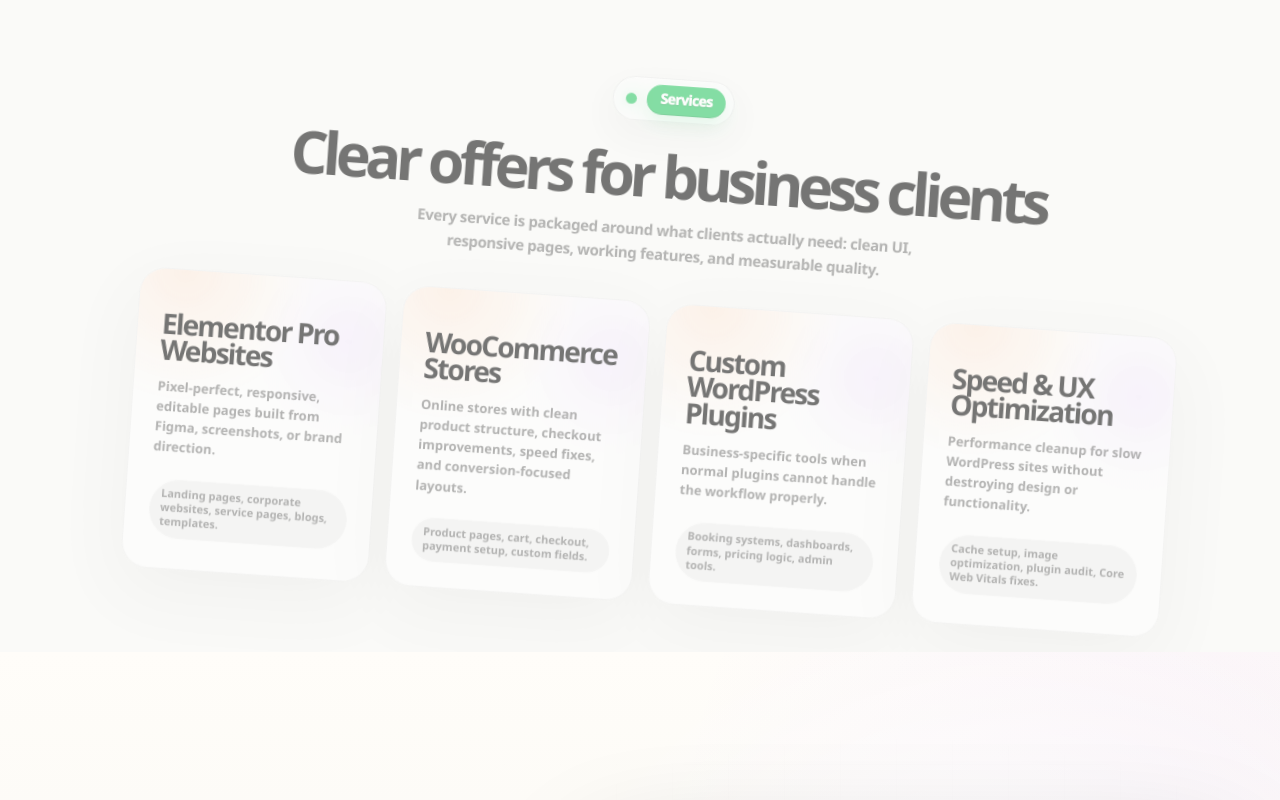
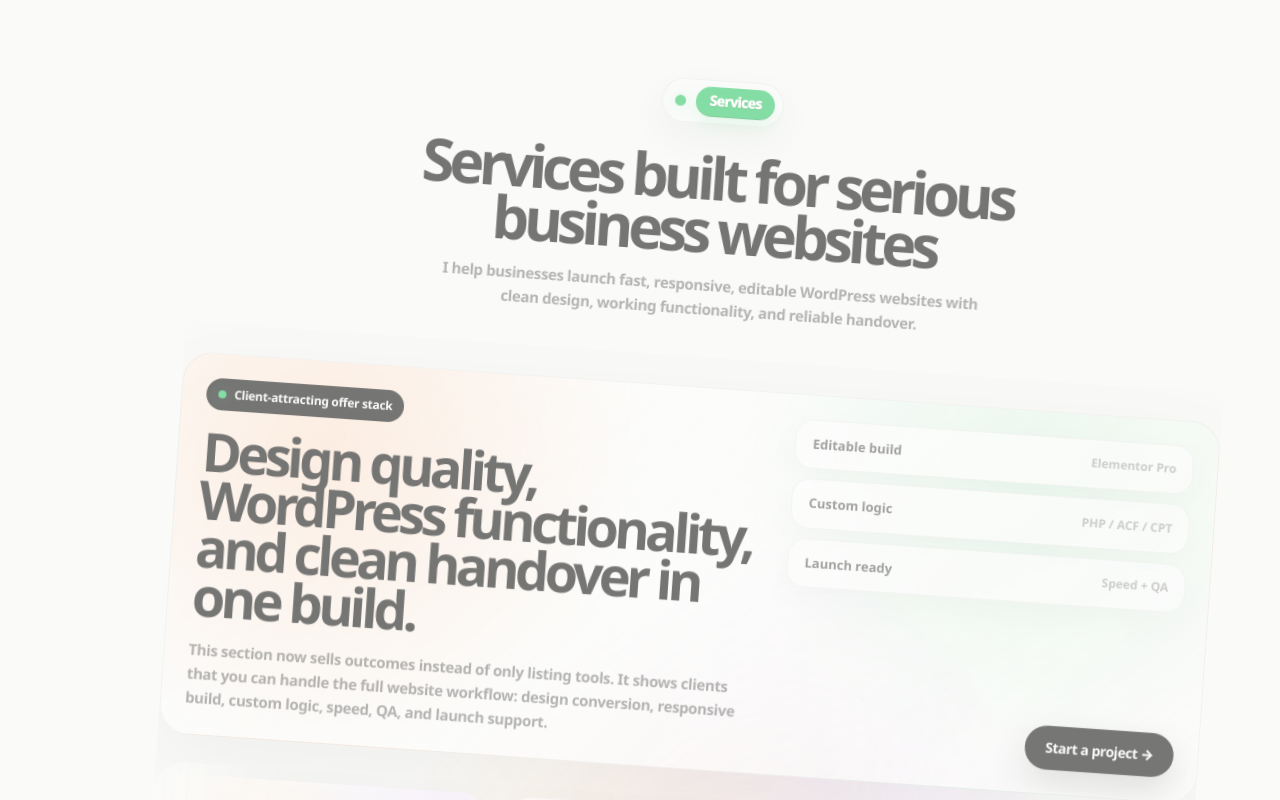
Before and after one commit to adeeliqbalanjum/Portfolio-v6, a Next.js app: page / in a window 1280 px wide. Shown: the part 3440-4240 px from the top of the page. Built offline with nearby package versions, Linux system fonts and the light colour scheme; a web font is replaced by a local one.

Commit message:
Add services carousel to homepage

```diff
--- a/app/page.tsx
+++ b/app/page.tsx
@@ -7,6 +7,7 @@
 import { TextRevealByWord } from "./components/TextReveal";
 import { ZoomParallax, ParallaxItem } from "./components/ZoomParallax";
 import { TextRotate } from "./components/TextRotate";
+import ServicesCarousel from "./components/ServicesCarousel";
 
 gsap.registerPlugin(ScrollTrigger);
 
@@ -436,19 +437,11 @@
         <div className="container flow-inner">
           <div className="section-head scroll-reveal">
             <div className="eyebrow">Services</div>
-            <h2>Clear offers for business clients</h2>
-            <p>Every service is packaged around what clients actually need: clean UI, responsive pages, working features, and measurable quality.</p>
+            <h2>Services built for serious business websites</h2>
+            <p>I help businesses launch fast, responsive, editable WordPress websites with clean design, working functionality, and reliable handover.</p>
           </div>
 
-          <div className="services-grid">
-            {services.map((service) => (
-              <article className="service-card scroll-reveal" key={service.title}>
-                <h3>{service.title}</h3>
-                <p>{service.copy}</p>
-                <span>{service.deliverable}</span>
-              </article>
-            ))}
-          </div>
+          <ServicesCarousel />
         </div>
       </section>
 
```
